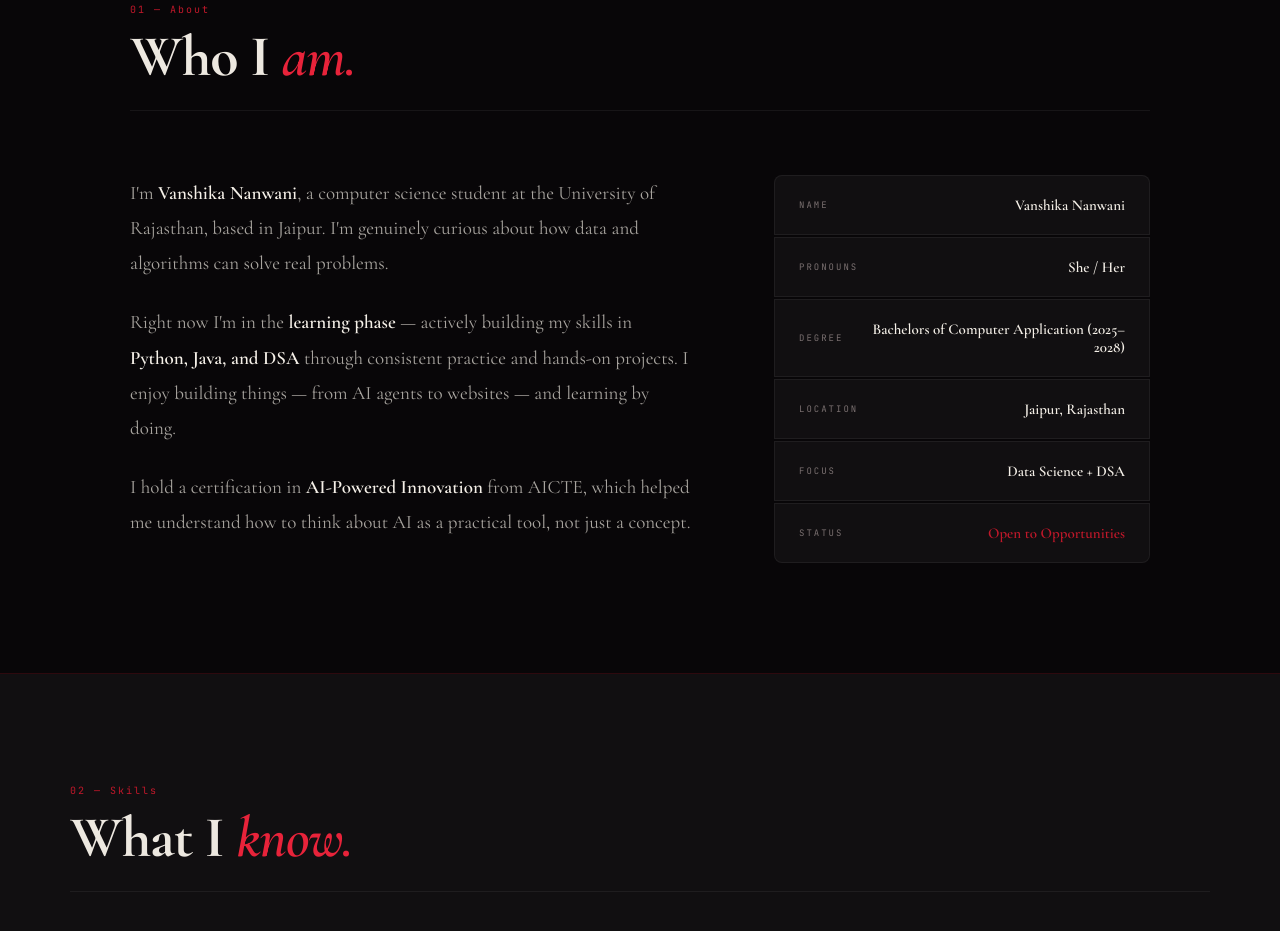
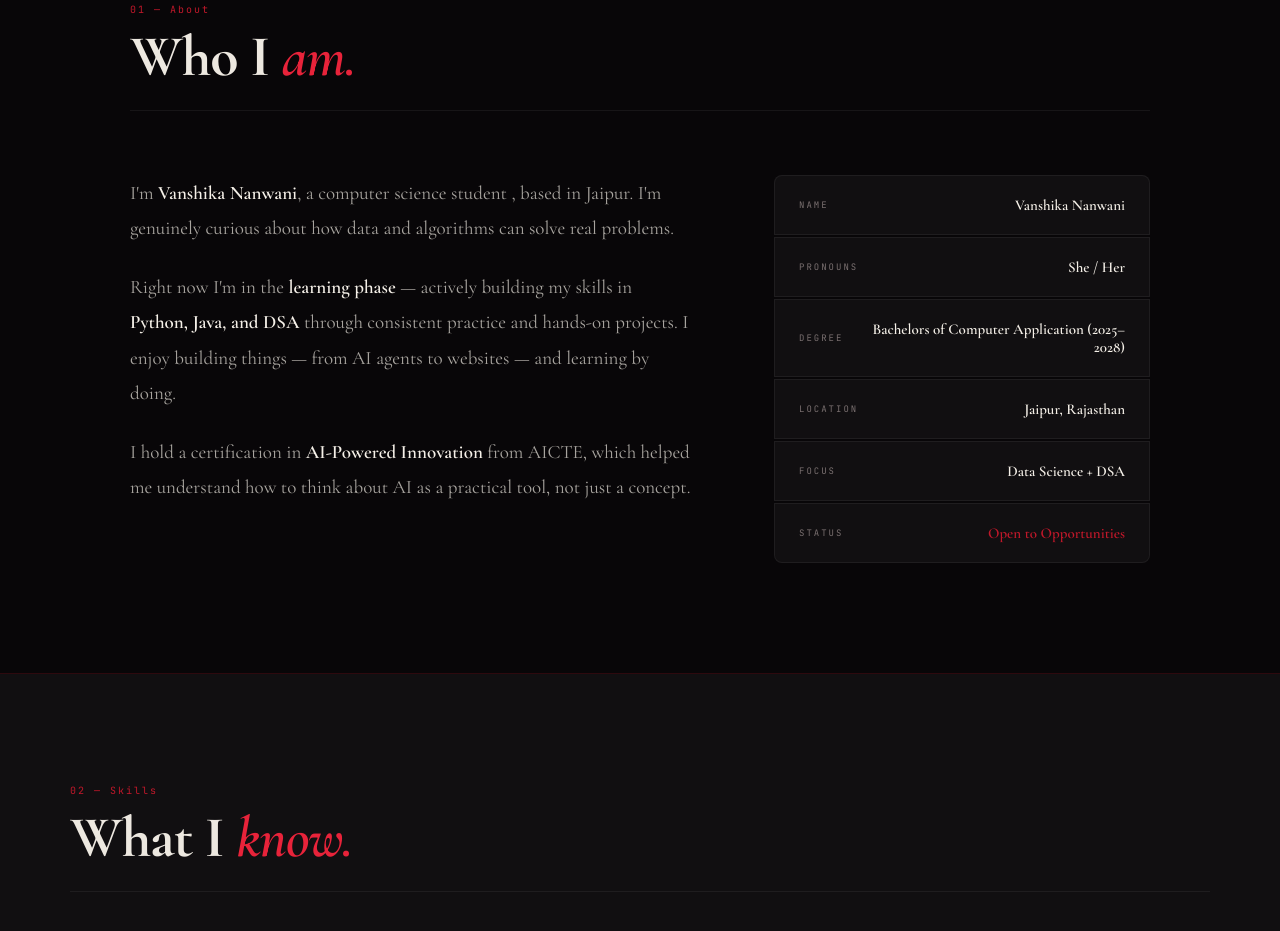
Before and after one commit to vanshika344/portfolio, a plain HTML site: page index.html in a window 1280 px wide. Shown: the part 907-1838 px from the top of the page. Drawn offline with nearby package versions, Linux system fonts and the light colour scheme.

Commit message:
Update about section in index.html

```diff
--- a/index.html
+++ b/index.html
@@ -236,7 +236,7 @@
     </div>
     <div class="about-grid">
       <div class="about-text">
-        <p>I'm <strong>Vanshika Nanwani</strong>, a computer science student at the University of Rajasthan, based in Jaipur. I'm genuinely curious about how data and algorithms can solve real problems.</p>
+        <p>I'm <strong>Vanshika Nanwani</strong>, a computer science student , based in Jaipur. I'm genuinely curious about how data and algorithms can solve real problems.</p>
         <p>Right now I'm in the <strong>learning phase</strong> — actively building my skills in <strong>Python, Java, and DSA</strong> through consistent practice and hands-on projects. I enjoy building things — from AI agents to websites — and learning by doing.</p>
         <p>I hold a certification in <strong>AI-Powered Innovation</strong> from AICTE, which helped me understand how to think about AI as a practical tool, not just a concept.</p>
       </div>
```
